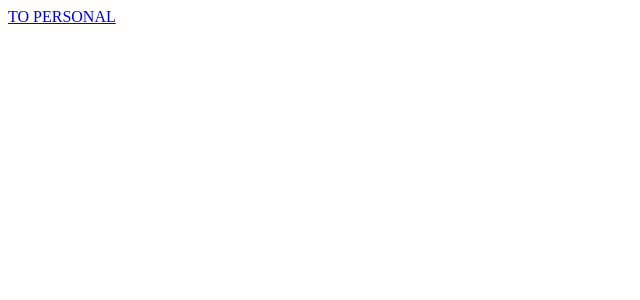
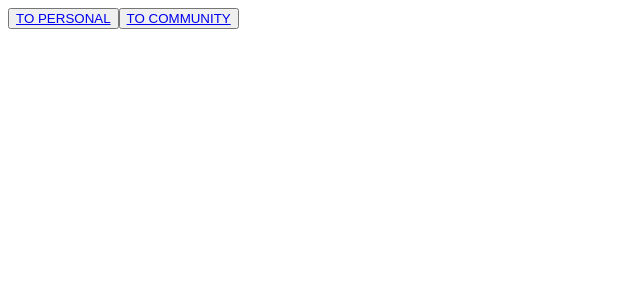
Before and after one commit to kevinn-luu/Health-Nutrition-Project, a React (Vite) app in the folder health-nutrition-react-project/client/: page / in a window 1280 px wide. Shown: the top 300 px of the page, without its empty margins (0-640 px from the left). Built offline with nearby package versions, Linux system fonts and the light colour scheme.

Commit message:
adding community shi

```diff
--- a/health-nutrition-react-project/client/src/App.jsx
+++ b/health-nutrition-react-project/client/src/App.jsx
@@ -1,11 +1,11 @@
 import React, { useEffect, useState } from "react";
-import api from "./services/api";
 import {Routes, Route} from 'react-router-dom'
 import Home from "./routes/Home.jsx"
 import Personal from "./routes/Personal.jsx";
 import Macro from "./routes/Macro.jsx"
 import CalorieTrackerPage from "./routes/CalorieTrackerPage.jsx";
 import MacrosByDate from "./components/macros/MacrosByDate.jsx";
+import Community from "./routes/Community.jsx";
 
 function app () {
 
@@ -17,6 +17,7 @@ function app () {
         <Route path="/personal/macro" element={<Macro />} />
         <Route path="/personal/calorie" element={<CalorieTrackerPage />} />
         <Route path="/personal/macro/dates" element={<MacrosByDate />} />
+        <Route path="/community" element={<Community />} />
       </Routes>
 
     </div>
--- /dev/null
+++ b/health-nutrition-react-project/client/src/routes/Community.jsx
@@ -0,0 +1,9 @@
+import React from 'react'
+
+const Community = () => {
+  return (
+    <div>Community</div>
+  )
+}
+
+export default Community
--- a/health-nutrition-react-project/client/src/routes/Home.jsx
+++ b/health-nutrition-react-project/client/src/routes/Home.jsx
@@ -6,7 +6,8 @@ import { useEffect, useState } from "react";
 const Home = () => {
   return (
     <div>
-      <Link to="/personal">TO PERSONAL</Link>
+      <button><Link to="/personal">TO PERSONAL</Link></button>
+      <button><Link to="/community">TO COMMUNITY</Link></button>
     </div>
   );
 };
```
